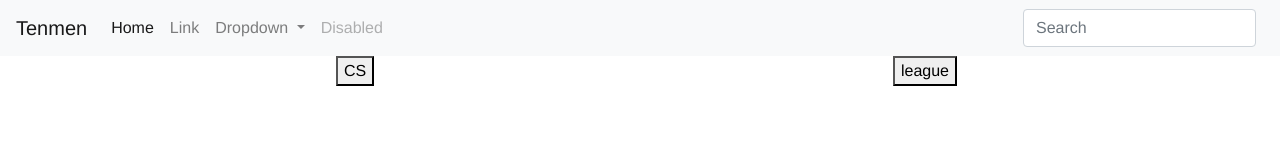
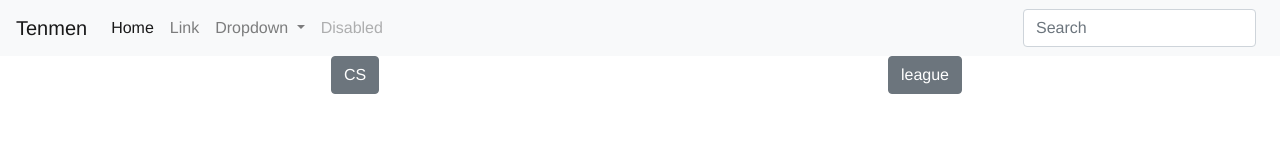
Before and after one commit to minjae-jung-1/T2, a Vue app in the folder frontend/t2/: page /#/home in a window 1280 px wide. Shown: the top 160 px of the page. Built offline with nearby package versions, Linux system fonts and the light colour scheme; no server answers.

Commit message:
tiny changes

```diff
--- a/frontend/t2/src/components/homeScreen.vue
+++ b/frontend/t2/src/components/homeScreen.vue
@@ -2,10 +2,10 @@
   <div class="container">
             <div class="row">
               <div class="col-sm center-page text-center">
-                <button @click="queueCsgo()">CS <span v-if="queue && queue.csgo" class="badge badge-dark ml-2">{{ queue.csgo.playerCount }}</span></button>
+                <button @click="queueCsgo()" class="btn btn-secondary">CS <span v-if="queue && queue.csgo" class="badge badge-dark ml-2">{{ queue.csgo.playerCount }}</span></button>
               </div>
               <div class="col-sm center-page text-center">
-                <button @click="queueLeague()">league<span v-if="queue.league" class="badge badge-dark ml-2">{{ queue.league.playerCount }}</span></button>
+                <button @click="queueLeague()" class="btn btn-secondary">league<span v-if="queue.league" class="badge badge-dark ml-2">{{ queue.league.playerCount }}</span></button>
               </div>
             </div>
       <chat-comp/>
```
